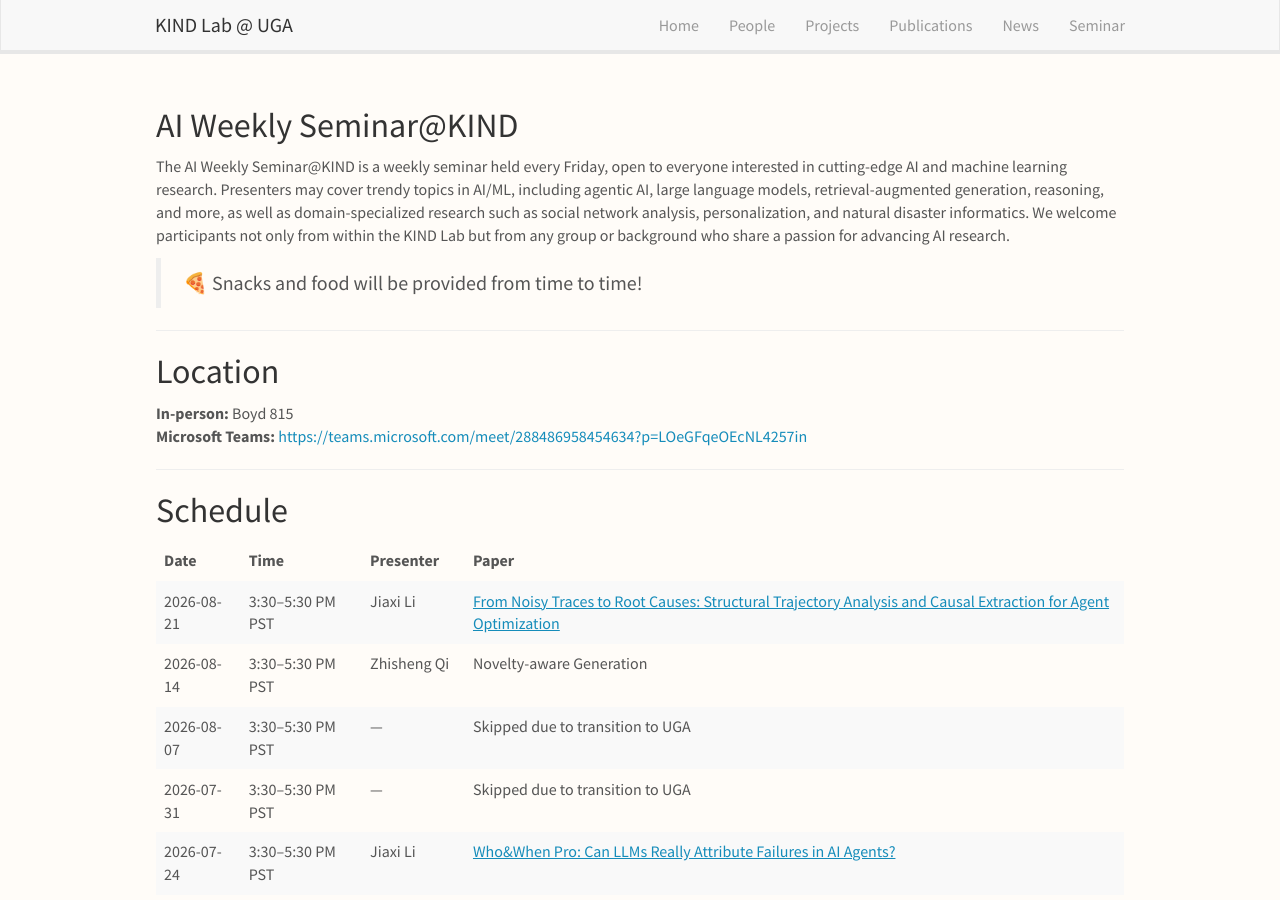
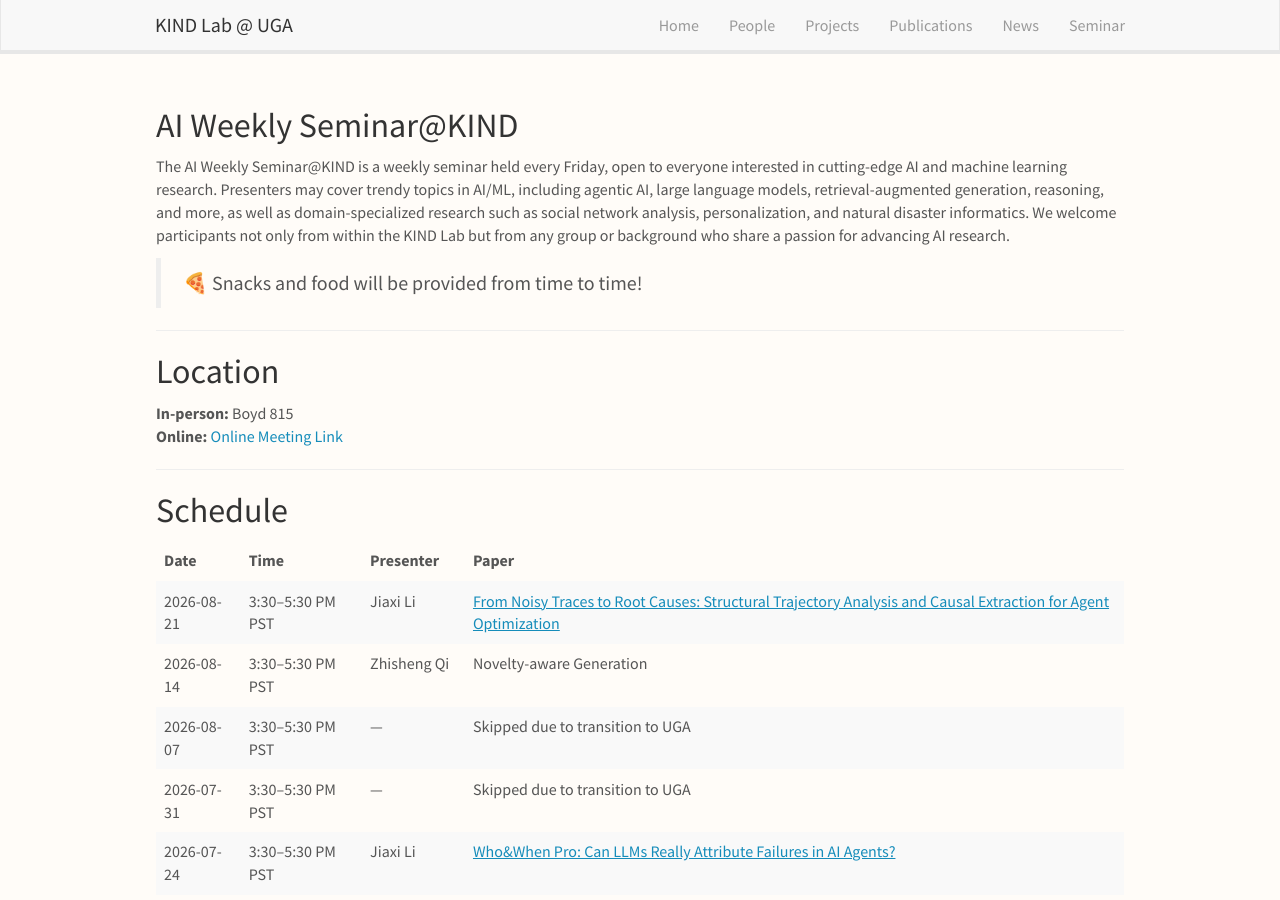
Before and after one commit to KINDLab-Fly/KINDLab-Fly.github.io, a Jekyll site: the page built from _pages/seminar.md, in a window 1280 px wide and 900 px high. Built offline with Jekyll 4.4.1, drawn with Linux system fonts in a browser that asks for light colours; nearby versions of some CDN libraries.

Commit message:
Shorten seminar online meeting link

```diff
--- a/_pages/seminar.md
+++ b/_pages/seminar.md
@@ -17,7 +17,7 @@ The AI Weekly Seminar@KIND is a weekly seminar held every Friday, open to everyo
 ## Location
 
 **In-person:** Boyd 815<br>
-**Microsoft Teams:** [https://teams.microsoft.com/meet/288486958454634?p=LOeGFqeOEcNL4257in](https://teams.microsoft.com/meet/288486958454634?p=LOeGFqeOEcNL4257in)
+**Online:** [Online Meeting Link](https://teams.microsoft.com/meet/288486958454634?p=LOeGFqeOEcNL4257in)
 
 ---
 
```
